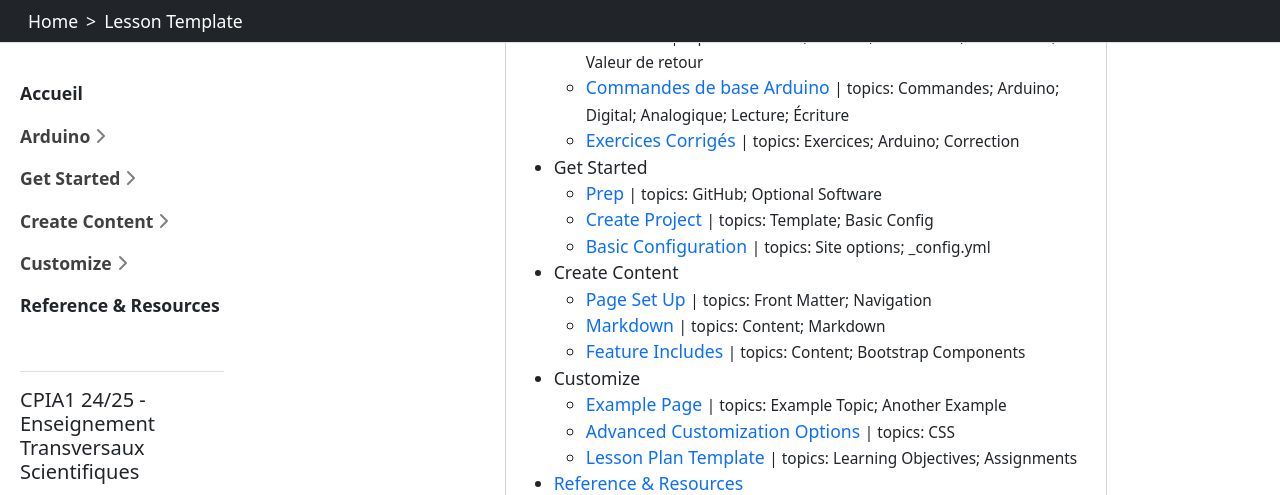
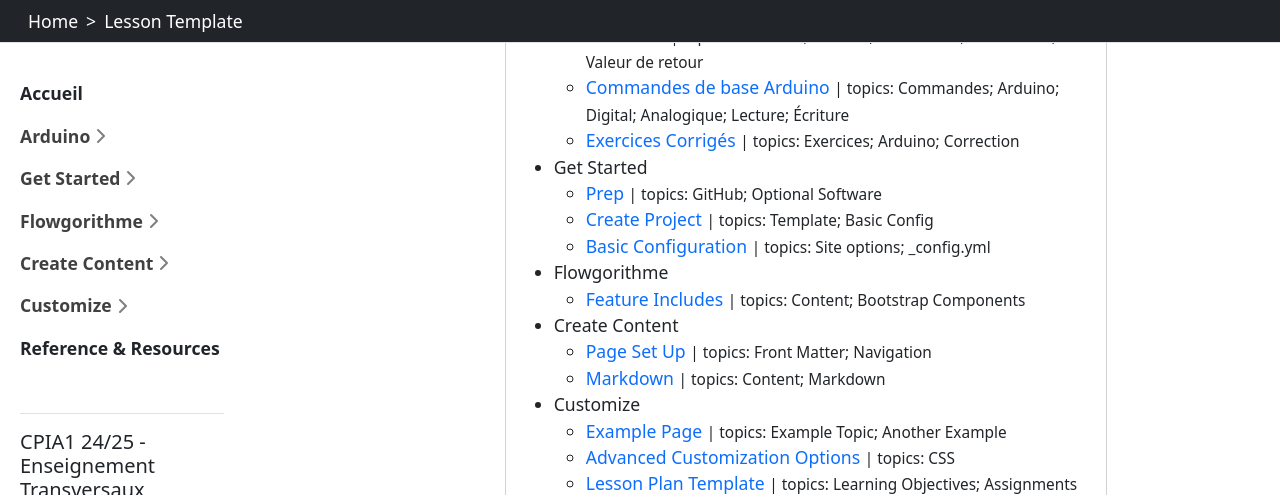
Before and after one commit to rohanfosse/CPIA1-info, a Jekyll site: the page built from index.md, in a window 1280 px wide and 900 px high, scrolled down 727 px, cut to the strip 0-495 px from the top of the window. Built offline with Jekyll 4.4.1, drawn with Linux system fonts in a browser that asks for light colours.

Commit message:
add section Flowgorithme

```diff
--- a/old_content/docs/includes.md
+++ b/content/01-flowgorithme/includes.md
@@ -1,5 +1,5 @@
 ---
-section: Create Content
+section_id: Flowgorithme
 nav_order: 3
 title: Feature Includes
 topics: Content; Bootstrap Components
```
